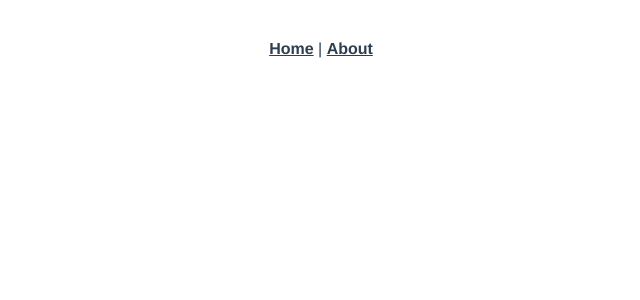
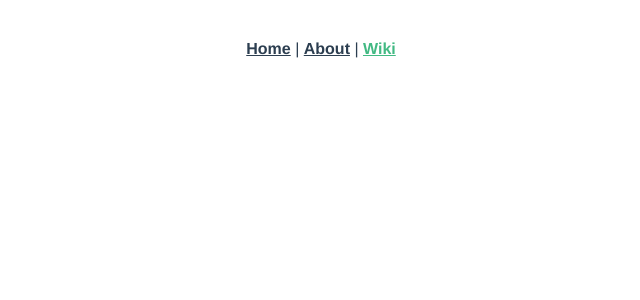
Before and after one commit to hiyaryan/simoc-javascript, a Vue app in the folder chart-app/: page /#/wiki in a window 1280 px wide. Shown: the top 300 px of the page, without its empty margins (319-959 px from the left). Built offline with nearby package versions, Linux system fonts and the light colour scheme.

Commit message:
Task#187 Demonstrate how to use vue-router in app

```diff
--- a/chart-app/src/App.vue
+++ b/chart-app/src/App.vue
@@ -2,7 +2,8 @@
   <div id="app">
     <div id="nav">
       <router-link to="/">Home</router-link> |
-      <router-link to="/about">About</router-link>
+      <router-link to="/about">About</router-link> |
+      <router-link to="/wiki">Wiki</router-link>
     </div>
     <router-view/>
   </div>
--- a/chart-app/src/router/index.js
+++ b/chart-app/src/router/index.js
@@ -1,6 +1,7 @@
 import Vue from 'vue'
 import VueRouter from 'vue-router'
 import Home from '../views/Home.vue'
+import Wiki from '../views/Wiki.vue'
 
 Vue.use(VueRouter)
 
@@ -19,11 +20,19 @@ const routes = [
     component: function () {
       return import(/* webpackChunkName: "about" */ '../views/About.vue')
     }
+  },
+  {
+    path: '/wiki',
+    name: 'Wiki',
+    component: Wiki
   }
 ]
 
 const router = new VueRouter({
-  routes
+  routes: [
+    // using redirect route to show syntax
+    { path: '/wikipedia', redirect: '/wiki'}
+  ]
 })
 
 export default router
--- /dev/null
+++ b/chart-app/src/views/Wiki.vue
@@ -0,0 +1,5 @@
+<template>
+  <div class="wiki">
+    <h1>Wiki Placeholder</h1>
+  </div>
+</template>
```
